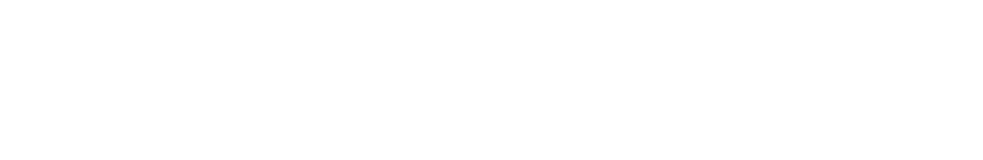
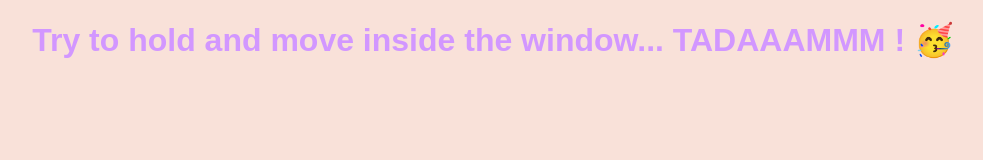
Before and after one commit to Sha-code/Porte, a plain HTML site: page surprise.html in a window 1280 px wide. Shown: the whole page, without its empty margins (147-1130 px from the left). Drawn offline with Linux system fonts and the light colour scheme.

Commit message:
Done : make surprise page

```diff
--- a/surprise.html
+++ b/surprise.html
@@ -5,6 +5,9 @@
   <title>HTML5 Canvas</title>
 </head>
 <body>
+    <header>
+        <h1>Try to hold and move inside the window... TADAAAMMM ! 🥳</h1>
+    </header>
 <canvas id="draw" width="800" height="800"></canvas>
 <script>
   const canvas = document.querySelector('#draw');
@@ -36,7 +39,7 @@
       hue = 0;
     }
 
-    if ( ctx.lineWidth >= 100 ||  ctx.lineWidth <= 1 ){
+    if ( ctx.lineWidth >= 70 ||  ctx.lineWidth <= 1 ){
       direction = !direction;
     }
     if (direction) {
@@ -61,6 +64,13 @@
 <style>
   html, body {
     margin: 0;
+    background-color: #f9e1d9;
+  }
+  h1{
+      font-weight: bold;
+      font-family: Arial, Helvetica, sans-serif;
+      color: #d297ff;
+      text-align: center;
   }
 </style>
 
```
Also changed, not shown: index.html (+0 -2 lines), jeu.js (+1 -7 lines).
